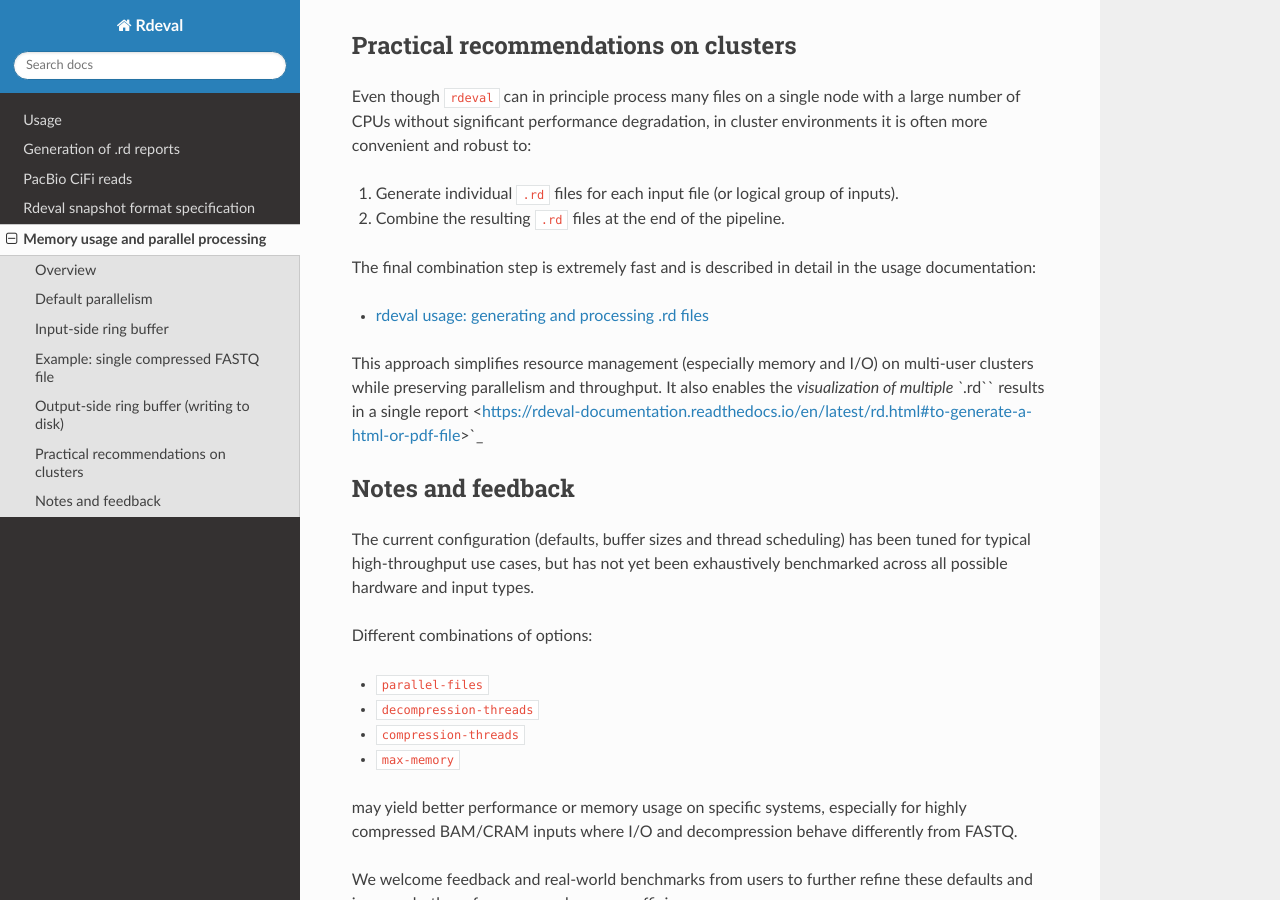
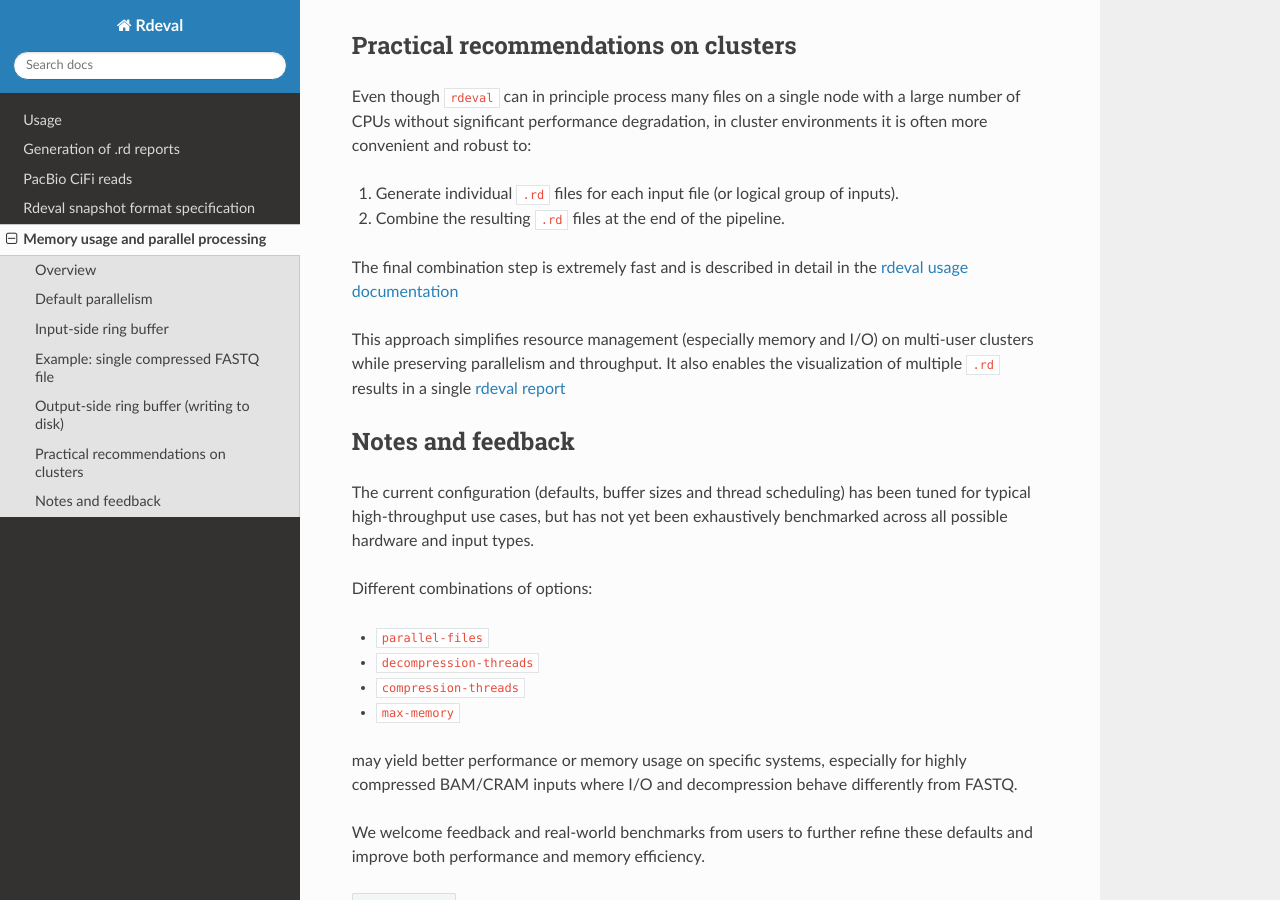
Before and after one commit to vgl-hub/rdeval-documentation, a Sphinx documentation site: the page built from docs/source/efficiency_considerations.rst, in a window 1280 px wide and 900 px high, scrolled down 2176 px. Built offline with Sphinx 7.4.7 and the Read the Docs theme 3.1.0, drawn with Linux system fonts in a browser that asks for light colours.

Commit message:
Update efficiency_considerations.rst

```diff
--- a/docs/source/efficiency_considerations.rst
+++ b/docs/source/efficiency_considerations.rst
@@ -114,13 +114,11 @@ cluster environments it is often more convenient and robust to:
 2. Combine the resulting ``.rd`` files at the end of the pipeline.
 
 The final combination step is extremely fast and is described in detail in
-the usage documentation:
-
-* `rdeval usage: generating and processing .rd files <https://rdeval-documentation.readthedocs.io/en/latest/usage.html#to-output-data-to-a-rd-file-then-to-run-rdeval-on-the-rd-file>`_
+the `rdeval usage documentation <https://rdeval-documentation.readthedocs.io/en/latest/usage.html#to-output-data-to-a-rd-file-then-to-run-rdeval-on-the-rd-file>`_
 
 This approach simplifies resource management (especially memory and I/O) on
 multi-user clusters while preserving parallelism and throughput. It also enables
-the `visualization of multiple ``.rd`` results in a single report <https://rdeval-documentation.readthedocs.io/en/latest/rd.html#to-generate-a-html-or-pdf-file>`_
+the visualization of multiple ``.rd`` results in a single `rdeval report <https://rdeval-documentation.readthedocs.io/en/latest/rd.html#to-generate-a-html-or-pdf-file>`_
 
 Notes and feedback
 ------------------
```
